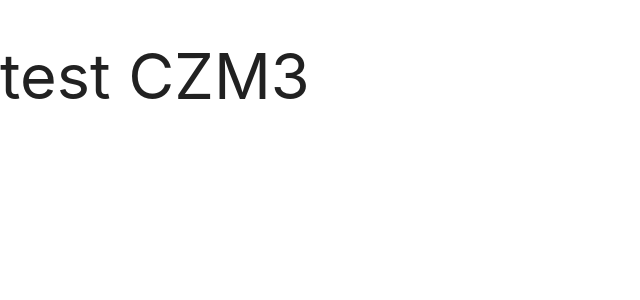
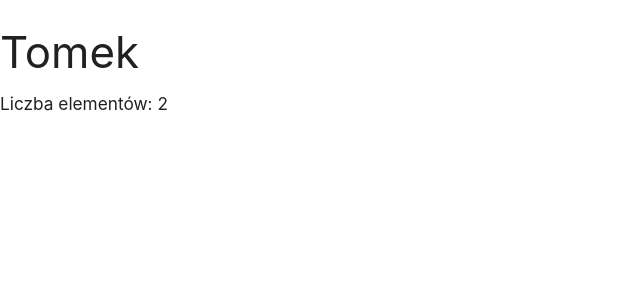
Before and after one commit to MateuszCzapla/mateuszczapla.github.io, an Angular app: page / in a window 1280 px wide. Shown: the top 300 px of the page, without its empty margins (0-640 px from the left). Built offline with nearby package versions, Linux system fonts and the light colour scheme.

Commit message:
Pierwsze właściwości listy

```diff
--- a/src/app/app.component.html
+++ b/src/app/app.component.html
@@ -1 +1,2 @@
-<h1>test CZM3</h1>
+<h3>{{username}}</h3>
+<h6>Liczba elementów: {{itemCount}}</h6>
--- a/src/app/app.component.ts
+++ b/src/app/app.component.ts
@@ -1,4 +1,6 @@
 import { Component } from '@angular/core';
+import { TodoItem } from './todoItem';
+import { TodoList } from './todoList';
 
 @Component({
   selector: 'app-root',
@@ -6,5 +8,17 @@ import { Component } from '@angular/core';
   styleUrls: ['./app.component.css']
 })
 export class AppComponent {
-  title = 'PR1ToDo';
+  private list = new TodoList("Tomek", [
+    new TodoItem("Pograć w grę planszową :)", true),
+    new TodoItem("Pograć w grę komputerową :)"),
+    new TodoItem("Pograć :("),
+  ]);
+
+  get username(): string {
+    return this.list.user;
+  }
+
+  get itemCount(): number {
+    return this.list.items.filter(item => !item.complete).length;
+  }
 }
```
